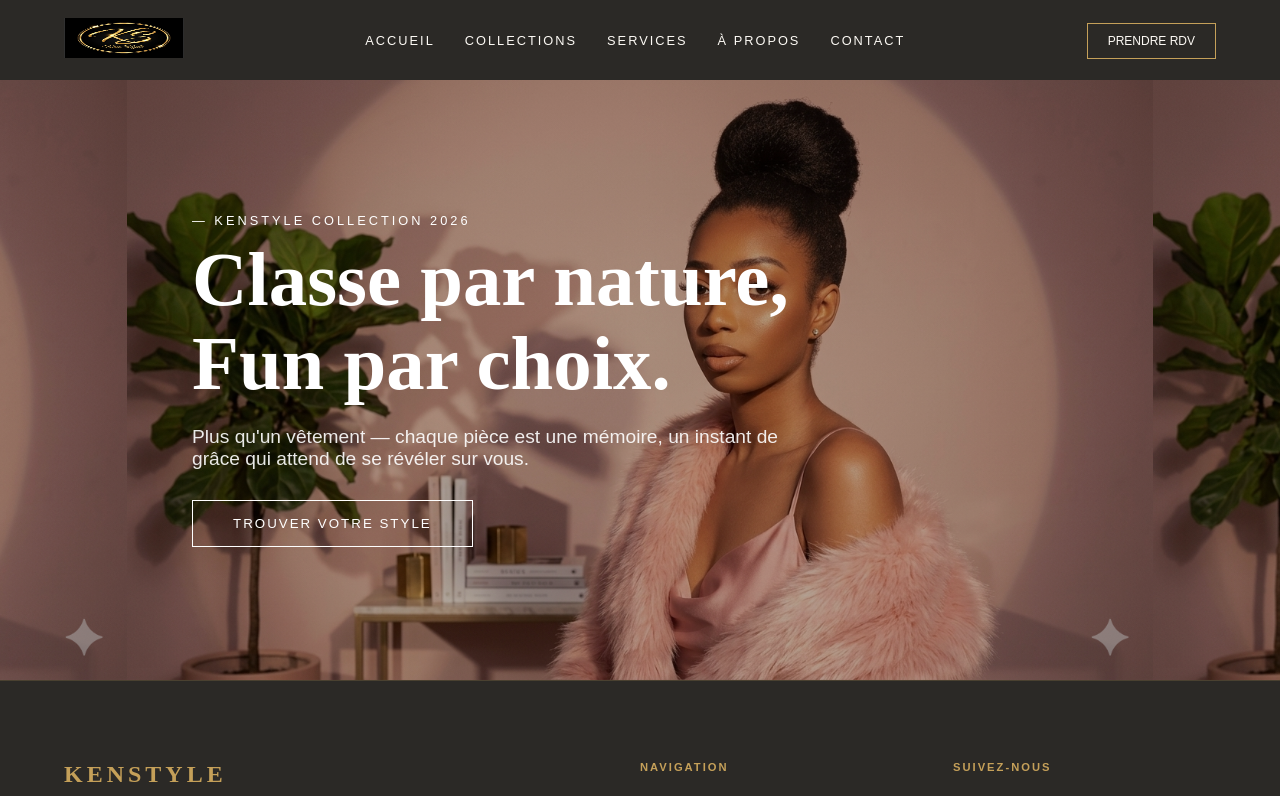
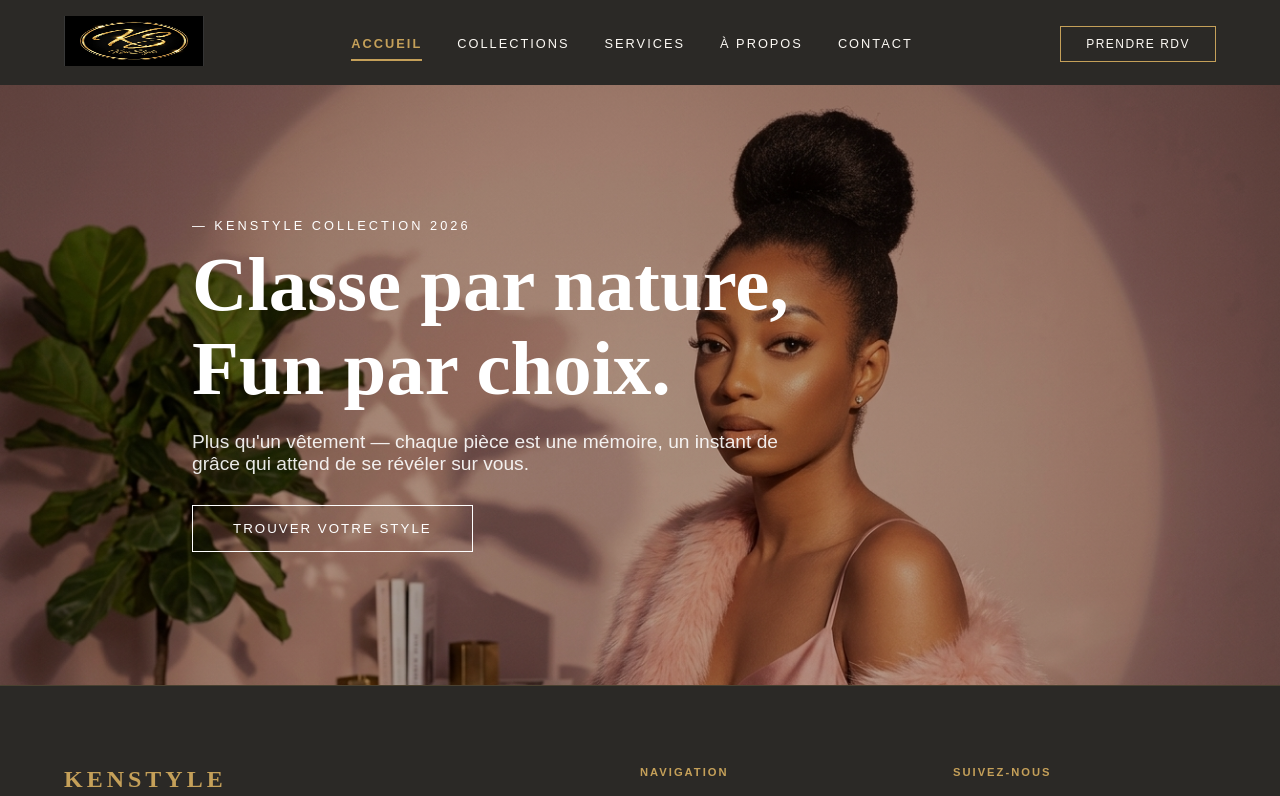
Before and after one commit to Abdou-dev0/kenstyle, a Next.js app: page / in a window 1280 px wide. Shown: the top 796 px of the page. Built offline with nearby package versions, Linux system fonts and the light colour scheme.

Commit message:
style: correction hero et ajout menu burger

```diff
--- a/src/components/Hero.module.css
+++ b/src/components/Hero.module.css
@@ -1,16 +1,18 @@
 .hero {
-  height: 75vh; /* Prend toute la hauteur de l'écran */
+  height: 75vh;
   width: 100%;
   display: flex;
-  align-items: center; /* Centre le contenu verticalement */
+  align-items: center;
   padding: 0 15%;
 
-  /* L'image de fond */
+  /* L'image de fond avec correction */
   background: linear-gradient(rgba(0,0,0,0.3), rgba(0,0,0,0.3)), url('/kenstyle.png');
-  background-size: contain;
-  background-position: center;
+  background-size: cover;       /* Remplace 'contain' pour remplir tout l'écran */
+  background-position: top center;  /* Garde l'image centrée */
+  background-repeat: no-repeat; /* Empêche la répétition de l'image */
+
   position: relative;
-  color: #fff; /* Texte en blanc pour contraster avec le fond */
+  color: #fff;
 }
 
 .content {
--- a/src/components/Navbar.js
+++ b/src/components/Navbar.js
@@ -2,39 +2,65 @@
 import { useState } from 'react';
 import Link from 'next/link';
 import Image from 'next/image';
+import { usePathname } from 'next/navigation';
 import styles from './Navbar.module.css';
 
 const Navbar = () => {
   const [isOpen, setIsOpen] = useState(false);
+  const pathname = usePathname();
 
-  const toggleMenu = () => {
-    setIsOpen(!isOpen);
-  };
+  const toggleMenu = () => setIsOpen(!isOpen);
+  const closeMenu = () => setIsOpen(false);
+
+  // Fonction pour vérifier si le lien est la page actuelle
+  const isActive = (path) => pathname === path;
 
   return (
     <nav className={styles.nav}>
       <div className={styles.logo}>
-        <Link href="/">
-          <Image src="/logo.png" alt="KenStyle Logo" width={120} height={40} />
+        <Link href="/" onClick={closeMenu}>
+          {/* Assure-toi que l'image est bien dans /public/kenstyle.png */}
+          <Image src="/logo.png" alt="KenStyle Logo" width={140} height={50} priority />
         </Link>
       </div>
 
-      {/* Le Menu Burger (les 3 barres) */}
+      {/* Bouton Burger */}
       <div className={`${styles.burger} ${isOpen ? styles.activeBurger : ''}`} onClick={toggleMenu}>
         <span></span>
         <span></span>
         <span></span>
       </div>
 
-      {/* Ta liste de liens */}
+      {/* Menu de Navigation */}
       <ul className={`${styles.menu} ${isOpen ? styles.menuOpen : ''}`}>
-        <li><Link href="/" className={styles.link} onClick={() => setIsOpen(false)}>Accueil</Link></li>
-        <li><Link href="/collections" className={styles.link} onClick={() => setIsOpen(false)}>Collections</Link></li>
-        <li><Link href="/services" className={styles.link} onClick={() => setIsOpen(false)}>Services</Link></li>
-        <li><Link href="/a-propos" className={styles.link} onClick={() => setIsOpen(false)}>À Propos</Link></li>
-        <li><Link href="/contact" className={styles.link} onClick={() => setIsOpen(false)}>Contact</Link></li>
+        <li>
+          <Link href="/" className={isActive('/') ? styles.activeLink : styles.link} onClick={closeMenu}>
+            Accueil
+          </Link>
+        </li>
+        <li>
+          <Link href="/collections" className={isActive('/collections') ? styles.activeLink : styles.link} onClick={closeMenu}>
+            Collections
+          </Link>
+        </li>
+        <li>
+          <Link href="/services" className={isActive('/services') ? styles.activeLink : styles.link} onClick={closeMenu}>
+            Services
+          </Link>
+        </li>
+        <li>
+          <Link href="/a-propos" className={isActive('/a-propos') ? styles.activeLink : styles.link} onClick={closeMenu}>
+            À Propos
+          </Link>
+        </li>
+        <li>
+          <Link href="/contact" className={isActive('/contact') ? styles.activeLink : styles.link} onClick={closeMenu}>
+            Contact
+          </Link>
+        </li>
       </ul>
 
+      {/* Bouton de Droite */}
       <div className={styles.actions}>
         <Link href="/contact" className={styles.cta}>Prendre RDV</Link>
       </div>
--- a/src/components/Navbar.module.css
+++ b/src/components/Navbar.module.css
@@ -2,41 +2,57 @@
   display: flex;
   justify-content: space-between;
   align-items: center;
-  padding: 1rem 5%;
+  padding: 0 5%;
   background-color: #2b2926;
   position: sticky;
   top: 0;
   z-index: 1000;
-  height: 80px;
+  height: 85px;
 }
 
 .menu {
   display: flex;
   list-style: none;
-  gap: 30px;
+  gap: 35px;
+}
+
+/* Style commun pour les liens */
+.link, .activeLink {
+  text-decoration: none;
+  font-size: 0.8rem;
+  font-weight: 400;
+  text-transform: uppercase;
+  letter-spacing: 2px;
+  transition: 0.3s;
+  padding-bottom: 8px;
+  border-bottom: 2px solid transparent;
 }
 
 .link {
-  text-decoration: none;
   color: #fdfaf5;
-  font-size: 0.8rem;
-  text-transform: uppercase;
-  letter-spacing: 2px;
-  transition: 0.3s;
+}
+
+/* --- LE SOULIGNEMENT DORÉ --- */
+.activeLink {
+  color: #c5a059;
+  border-bottom: 2px solid #c5a059;
+  font-weight: 600;
 }
 
 .link:hover {
   color: #c5a059;
+  border-bottom: 2px solid #c5a059;
 }
 
 .cta {
   text-decoration: none;
   color: #fdfaf5;
   border: 1px solid #c5a059;
-  padding: 10px 20px;
+  padding: 10px 25px;
   font-size: 0.75rem;
   text-transform: uppercase;
-  transition: 0.3s;
+  letter-spacing: 1.5px;
+  transition: 0.3s ease;
 }
 
 .cta:hover {
@@ -57,50 +73,44 @@
   width: 28px;
   height: 2px;
   background-color: #c5a059;
-  transition: all 0.3s ease;
+  transition: 0.3s;
 }
 
-/* --- RESPONSIVE MOBILE --- */
+/* --- RESPONSIVE MOBILE (< 900px) --- */
 @media (max-width: 900px) {
   .burger {
     display: flex;
   }
 
   .actions {
-    display: none; /* Cache le bouton RDV pour éviter la surcharge */
+    display: none;
   }
 
   .menu {
     position: fixed;
     top: 0;
-    right: -100%; /* Menu caché à droite */
+    right: -100%;
     width: 80%;
     height: 100vh;
     background-color: #2b2926;
     flex-direction: column;
     justify-content: center;
     align-items: center;
-    gap: 40px;
-    transition: 0.4s ease-in-out;
-    box-shadow: -5px 0 15px rgba(0,0,0,0.5);
+    gap: 45px;
+    transition: 0.5s cubic-bezier(0.77,0.2,0.05,1.0);
+    box-shadow: -10px 0 20px rgba(0,0,0,0.3);
   }
 
   .menuOpen {
-    right: 0; /* Menu affiché */
+    right: 0;
   }
 
-  .link {
-    font-size: 1.2rem; /* Plus gros sur mobile */
+  .link, .activeLink {
+    font-size: 1.1rem;
   }
 
   /* Animation du Burger en X */
-  .activeBurger span:nth-child(1) {
-    transform: rotate(45deg) translate(5px, 5px);
-  }
-  .activeBurger span:nth-child(2) {
-    opacity: 0;
-  }
-  .activeBurger span:nth-child(3) {
-    transform: rotate(-45deg) translate(6px, -7px);
-  }
+  .activeBurger span:nth-child(1) { transform: rotate(45deg) translate(6px, 6px); }
+  .activeBurger span:nth-child(2) { opacity: 0; }
+  .activeBurger span:nth-child(3) { transform: rotate(-45deg) translate(5px, -5px); }
 }
```
